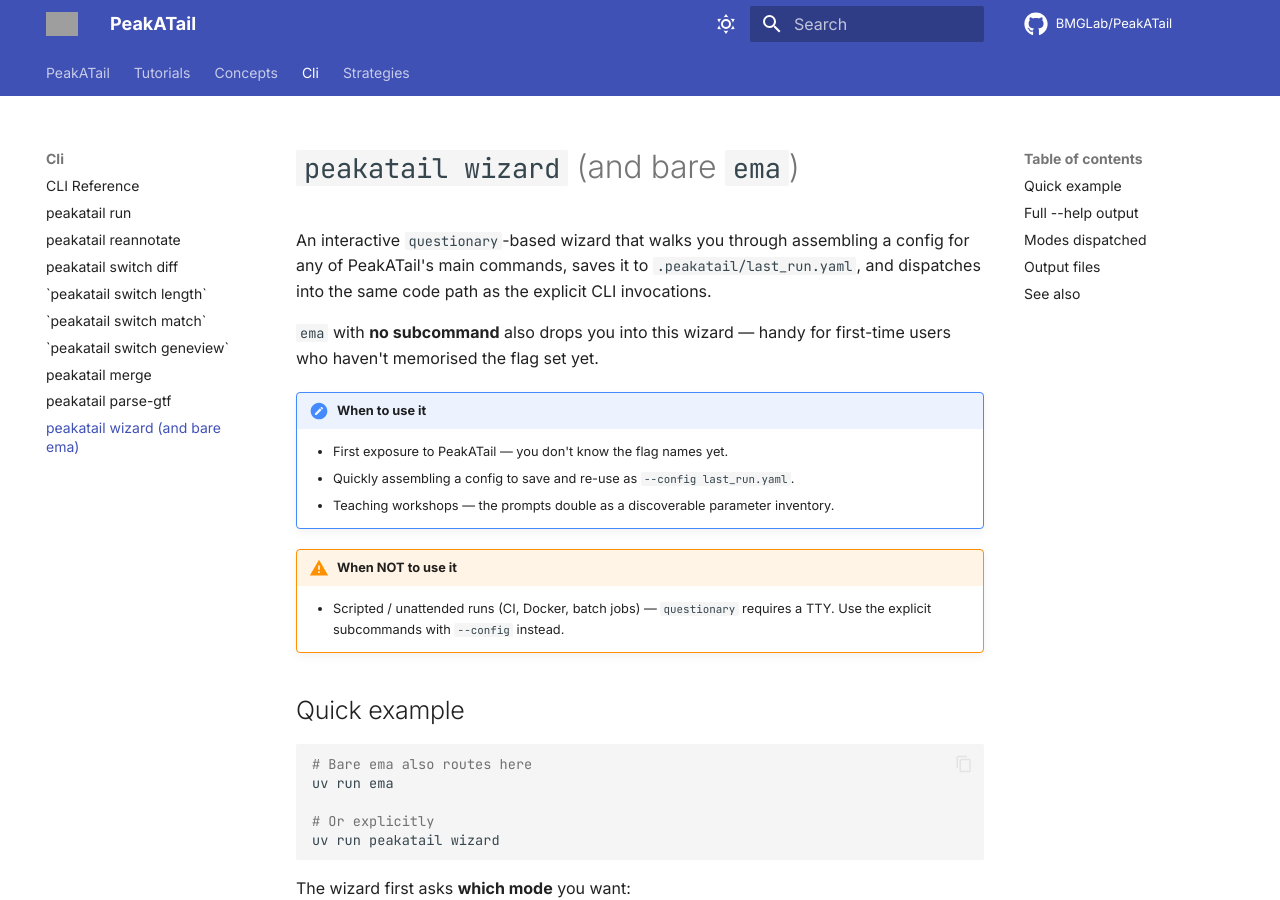
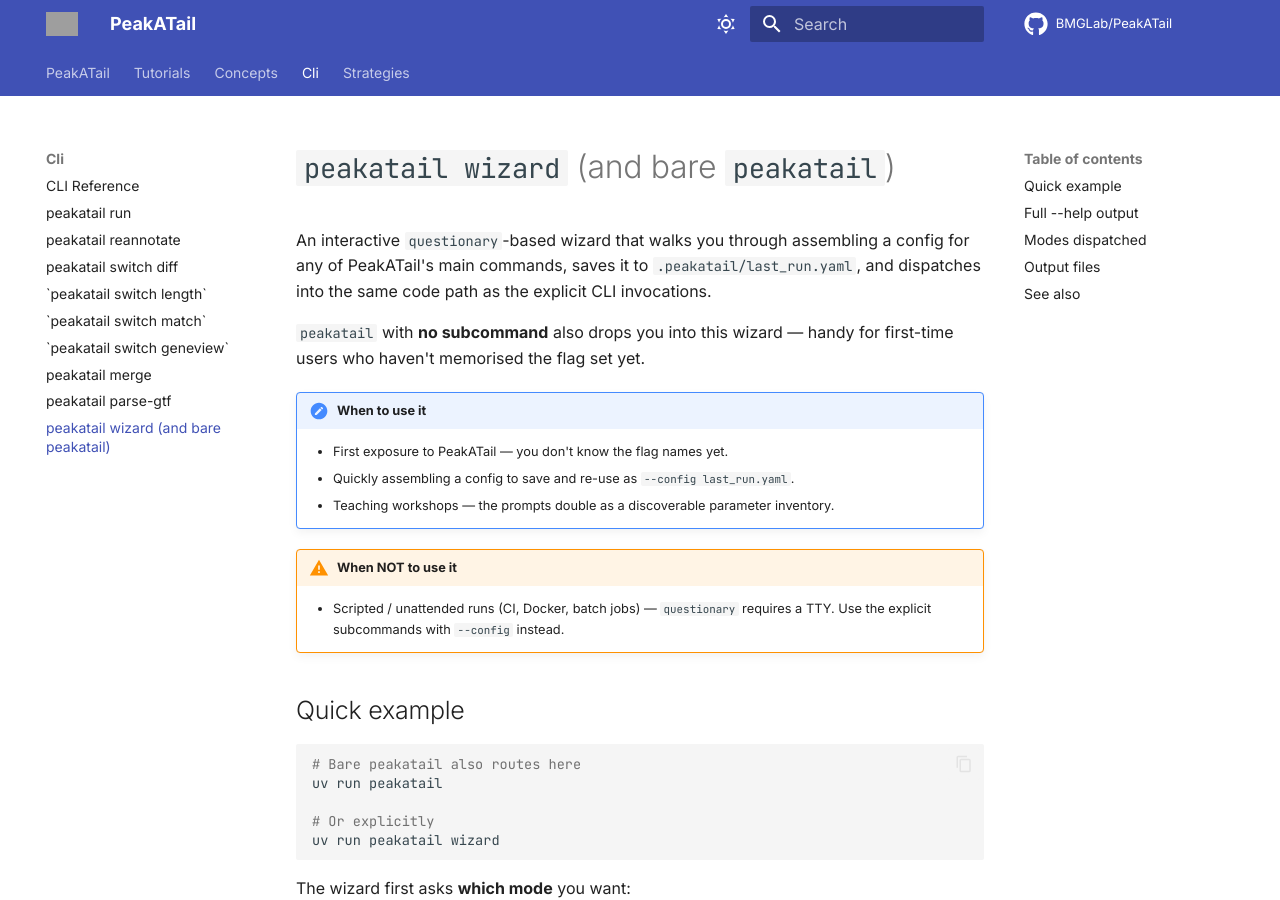
Before and after one commit to BMGLab/PeakATail, an MkDocs documentation site: the page built from docs/cli/wizard.md, in a window 1280 px wide and 900 px high. Built offline with MkDocs 1.6.1 and Material for MkDocs 9.7.7, drawn with Linux system fonts in a browser that asks for light colours; comment, search, counter and statistics services are not loaded; grey boxes are pictures that could not be loaded.

Commit message:
docs: finish the rename — six pages still named `ema` as the entry point
PR #111 rewrote 555 CLI invocations but left prose and expected-output blocks
that still tell the reader the command is `ema`, including the install
verification page it edited five lines above:

- docs/tutorials/01-installation.md:84,90 showed `ema, version 0.3.0` and
  `Usage: ema ...` as the expected output of `uv run peakatail --version`
- README.md:157, docs/cli/index.md:3, docs/index.md:13,149,
  docs/strategies/viz.md:360 called `ema` the entry point
- docs/cli/wizard.md taught the deprecated name and never showed bare
  `peakatail`

Also record in the CHANGELOG that Click takes the program name from argv[0],
so `ema --version` and `Usage:` lines still read `ema` — that output is
unchanged from before the rename, and the notice never touches stdout.

Co-Authored-By: Claude Opus 5 <noreply@anthropic.com>
Claude-Session: https://claude.ai/code/session_01EsxaTfokKfUyHuUAugXbSN

````diff
--- a/docs/cli/index.md
+++ b/docs/cli/index.md
@@ -1,6 +1,6 @@
 # CLI Reference
 
-PeakATail is invoked through the `ema` command. All subcommands share a common
+PeakATail is invoked through the `peakatail` command. All subcommands share a common
 set of logging, threading, and plotting flags documented on the individual pages.
 Run any subcommand with `--help` to see its full flag list.
 
--- a/docs/cli/wizard.md
+++ b/docs/cli/wizard.md
@@ -1,8 +1,8 @@
-# `peakatail wizard` (and bare `ema`)
+# `peakatail wizard` (and bare `peakatail`)
 
 An interactive `questionary`-based wizard that walks you through assembling a config for any of PeakATail's main commands, saves it to `.peakatail/last_run.yaml`, and dispatches into the same code path as the explicit CLI invocations.
 
-`ema` with **no subcommand** also drops you into this wizard — handy for first-time users who haven't memorised the flag set yet.
+`peakatail` with **no subcommand** also drops you into this wizard — handy for first-time users who haven't memorised the flag set yet.
 
 !!! note "When to use it"
     - First exposure to PeakATail — you don't know the flag names yet.
@@ -15,8 +15,8 @@ An interactive `questionary`-based wizard that walks you through assembling a co
 ## Quick example
 
 ```bash
-# Bare ema also routes here
-uv run ema
+# Bare peakatail also routes here
+uv run peakatail
 
 # Or explicitly
 uv run peakatail wizard
--- a/docs/strategies/viz.md
+++ b/docs/strategies/viz.md
@@ -357,7 +357,7 @@ clustering of reads and slow the peak-calling step. Use these to tune
 with shaded fill). Right y-axis: CPU % (orange dashed line). Vertical grey
 dotted lines mark pipeline stage transitions with rotated labels.
 
-**When to interpret it:** After any `ema` run to understand memory and CPU
+**When to interpret it:** After any `peakatail` run to understand memory and CPU
 usage over time. A flat RSS line followed by a sudden spike indicates a step
 that materializes a large array (e.g., the count matrix densification during
 clustering). CPU dropping to near 0% between stage transitions indicates I/O-
--- a/docs/tutorials/01-installation.md
+++ b/docs/tutorials/01-installation.md
@@ -81,13 +81,13 @@ uv run peakatail --version
 Expected output (version number matches `pyproject.toml`):
 
 ```
-ema, version 0.3.0
+peakatail, version 0.3.0
 ```
 
 Running `peakatail --help` lists every subcommand:
 
 ```
-Usage: ema [OPTIONS] COMMAND [ARGS]...
+Usage: peakatail [OPTIONS] COMMAND [ARGS]...
 
   PeakATail — single-cell poly(A) site detection and APA analysis.
 
````
Also changed, not shown: CHANGELOG.md (+4 -0 lines), README.md (+1 -1 lines), docs/index.md (+2 -2 lines).
